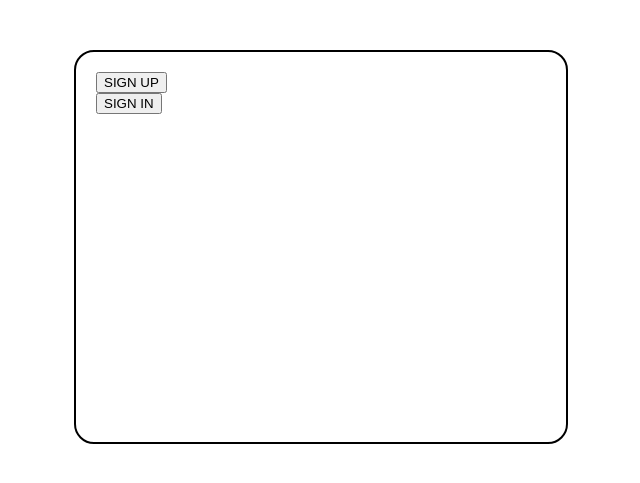
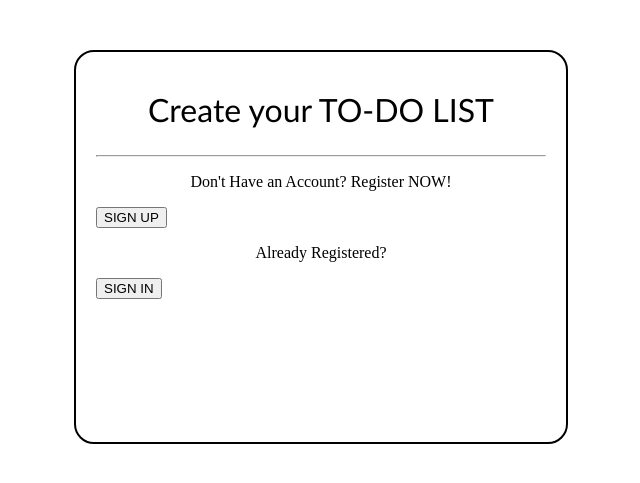
Before and after one commit to Amit-adh/TODO-list, a Flask app: page / in a window 1280 px wide. Shown: the top 483 px of the page, without its empty margins (319-959 px from the left). Run offline with Flask 3, Linux system fonts and the light colour scheme.

Commit message:
minor changes

```diff
--- a/templates/index.html
+++ b/templates/index.html
@@ -5,10 +5,10 @@
 {% endblock %}
 
 
-{% block head %}
+{% block body %}
 <div class="box-head">
     <p class="box-title">
-        TO-DO LIST
+        Create your TO-DO LIST
     </p>
 </div>
 <hr>
@@ -17,9 +17,15 @@
 
 {% block content %}
 <div class="redirect-btns">
+    <p style="text-align: center;">
+        Don't Have an Account? Register NOW!
+    </p>
     <form action="{{url_for('register')}}">
         <button>SIGN UP</button>
     </form>
+    <p style="text-align: center;">
+        Already Registered?
+    </p>
     <form action="{{url_for('login')}}">
         <button>SIGN IN</button>
     </form>
```
